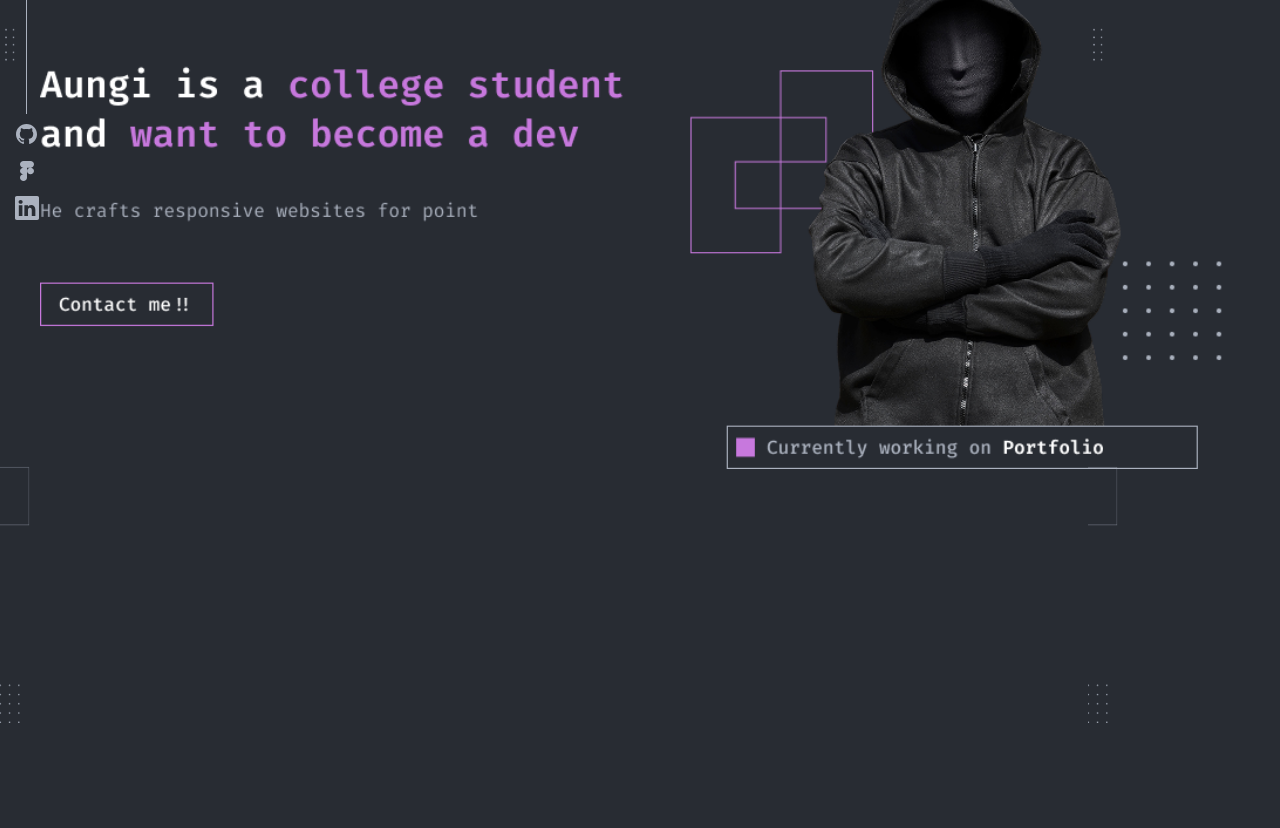
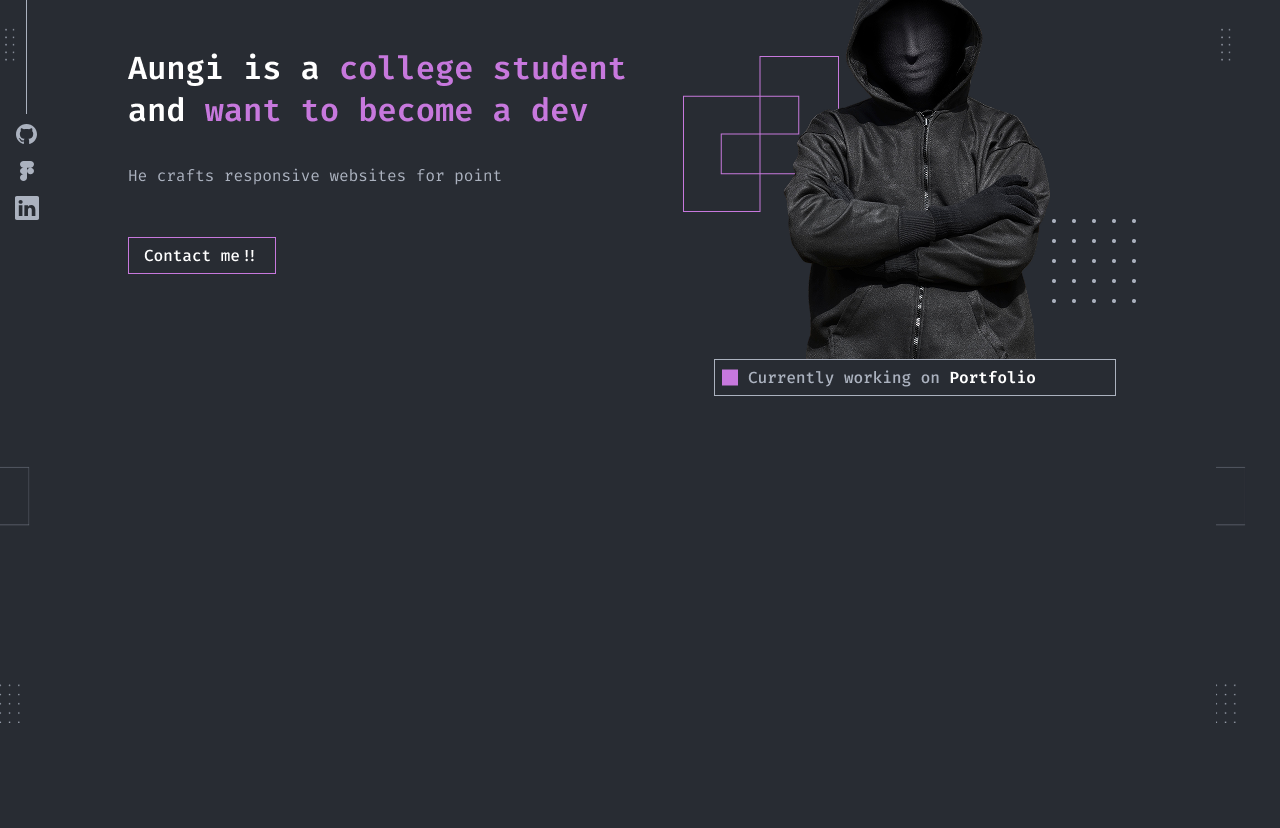
Before and after one commit to Aungisama/portfolio, a plain HTML site: page index.html in a window 1280 px wide. Shown: the part 77-905 px from the top of the page. After the commit the page ends 850 px from the top, so only its background shows below. Drawn offline with Linux system fonts and the light colour scheme.

Commit message:
Add files via upload

```diff
--- a/styles.css
+++ b/styles.css
@@ -41,8 +41,9 @@ img {
 }
 
 body {
-    width: 1200px; /* Fixed width */
-    height: 3000px; /* Fixed height */
+    width: 80vw;  /* Makes sure the body takes full width */
+    height: 100vh; /* Makes sure it takes full height */
+    overflow-x: hidden; /* Prevents unwanted horizontal scrolling */
     margin: 0 auto; /* Center the page */
     z-index: 1; /* Stays below the moving line */
     padding-top: 50px; /* Add padding to prevent content from overlapping the navbar */
@@ -86,7 +87,7 @@ body {
     position: fixed ; /* Keeps the sidebar fixed relative to the viewport */
     top: 0;
     right: 0; /* Position the sidebar on the right */
-    width: 15vw; /* Adjust width as needed */
+    width: 5vw; /* Adjust width as needed */
     height: 100%; /* Full height of the viewport */
     background-image: url('page/background.png'); /* Add background image */
     background-size: cover; /* Cover the entire sidebar area */
```
